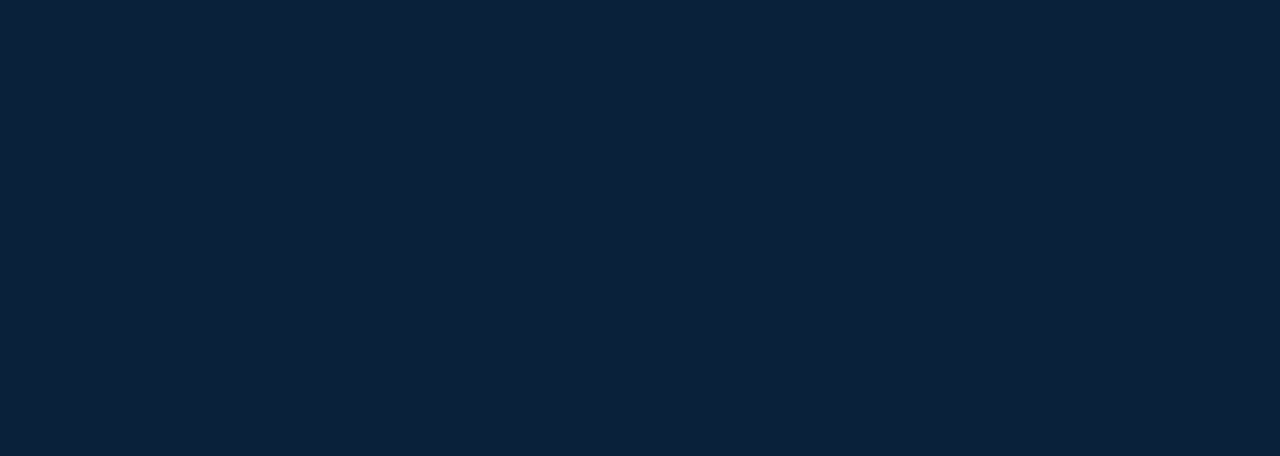
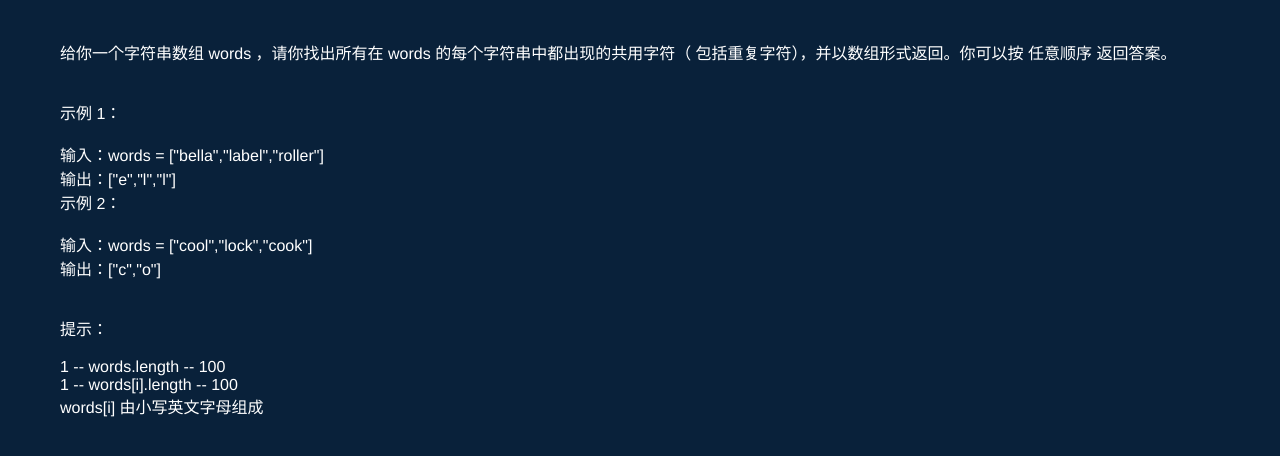
Before and after one commit to cldugujian/admin-algorithm, a Vue app: page /easy/common-chars in a window 1280 px wide. Before the commit this address had no page. Shown: the top 456 px of the page. Built offline with nearby package versions, Linux system fonts and the light colour scheme.

Commit message:
1. 新增算法 查找共用字符 common-chars - 搭框架

```diff
--- a/src/router/index.js
+++ b/src/router/index.js
@@ -21,6 +21,7 @@ import climbStairs from '../views/easy/climb-stairs'
 import searchInsert from '../views/easy/search-insert'
 import plusOne from '../views/easy/plus-one'
 import reverseString from '../views/easy/reverse-string'
+import commonChars from '../views/easy/common-chars'
 
 // medium
 import longestCommonSubsequence from '../views/medium/longest-common-subsequence'
@@ -47,6 +48,7 @@ const router = createRouter({
     { path:'/easy/search-insert',name:'search-insert',component:searchInsert },
     { path:'/easy/plus-one',name:'plus-one',component:plusOne },
     { path:'/easy/reverse-string',name:'reverse-string',component:reverseString },
+    { path:'/easy/common-chars',name:'common-chars',component:commonChars },
 
     { path:'/easy/longest-common-subsequence',name:'longest-common-subsequence',component:longestCommonSubsequence },
 
--- /dev/null
+++ b/src/views/easy/common-chars.vue
@@ -0,0 +1,40 @@
+<template>
+  <main>
+
+    给你一个字符串数组 words ，请你找出所有在 words 的每个字符串中都出现的共用字符（ 包括重复字符），并以数组形式返回。你可以按 任意顺序 返回答案。<br>
+     <br>
+    <br>
+    示例 1：<br>
+    <br>
+    输入：words = ["bella","label","roller"]<br>
+    输出：["e","l","l"]<br>
+    示例 2：<br>
+    <br>
+    输入：words = ["cool","lock","cook"]<br>
+    输出：["c","o"]<br>
+     <br>
+    <br>
+    提示：<br>
+    <br>
+    1 -- words.length -- 100<br>
+    1 -- words[i].length -- 100<br>
+    words[i] 由小写英文字母组成<br>
+
+  </main>
+</template>
+
+<script>
+  export default {
+    name: "common-chars",
+    methods:{
+
+    },
+    created(){
+
+    },
+  }
+</script>
+
+<style scoped>
+
+</style>
--- a/src/views/home-index.vue
+++ b/src/views/home-index.vue
@@ -44,6 +44,7 @@
               { routeName:'my-sqrt',title:'69. x的平方根'},
               { routeName:'climb-stairs',title:'70. 爬楼梯'},
               { routeName:'reverse-string',title:'344. 反转字符串'},
+              { routeName:'common-chars',title:'1002. 查找共用字符'},
             ]
           },
           {
```
